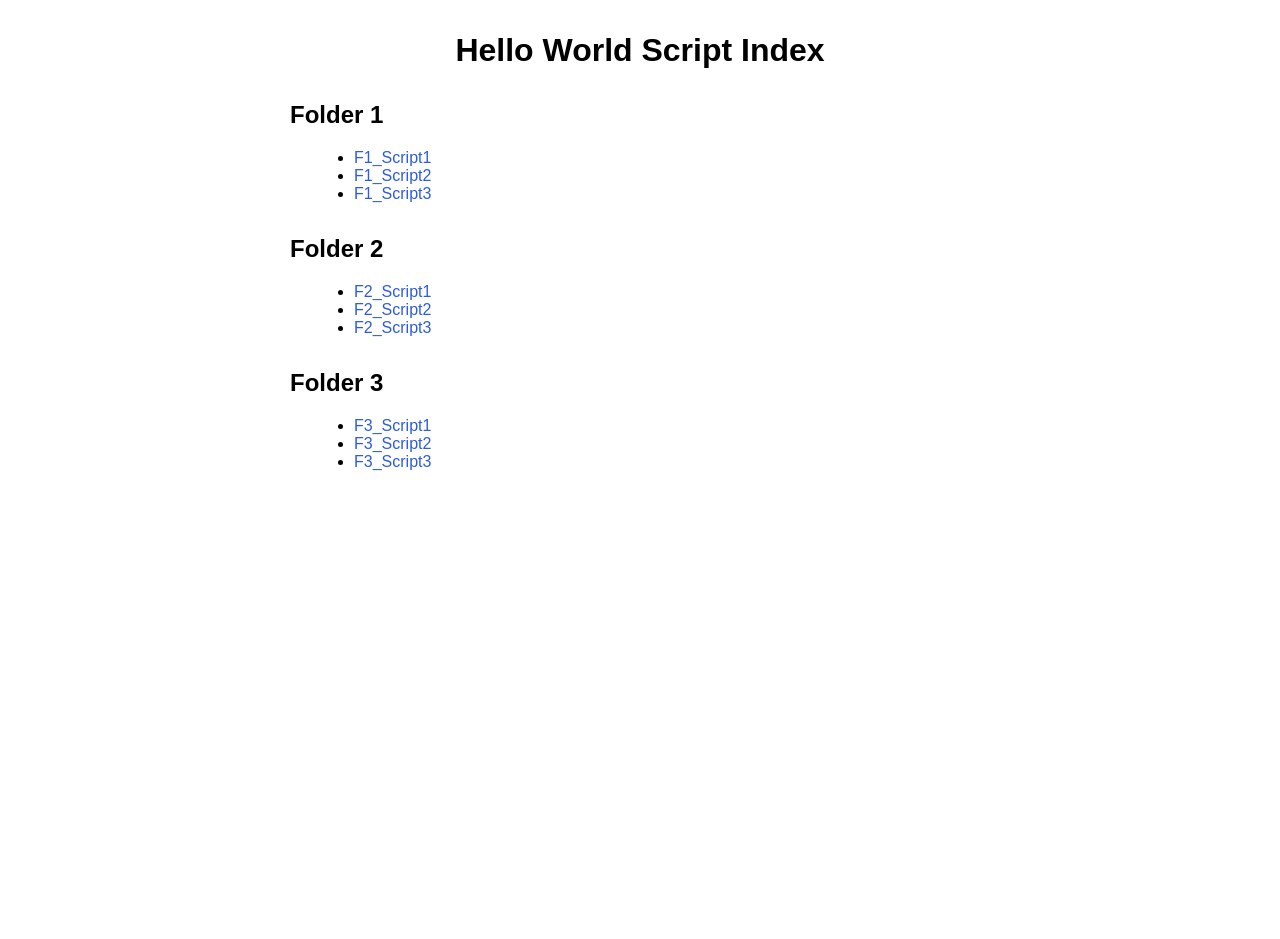
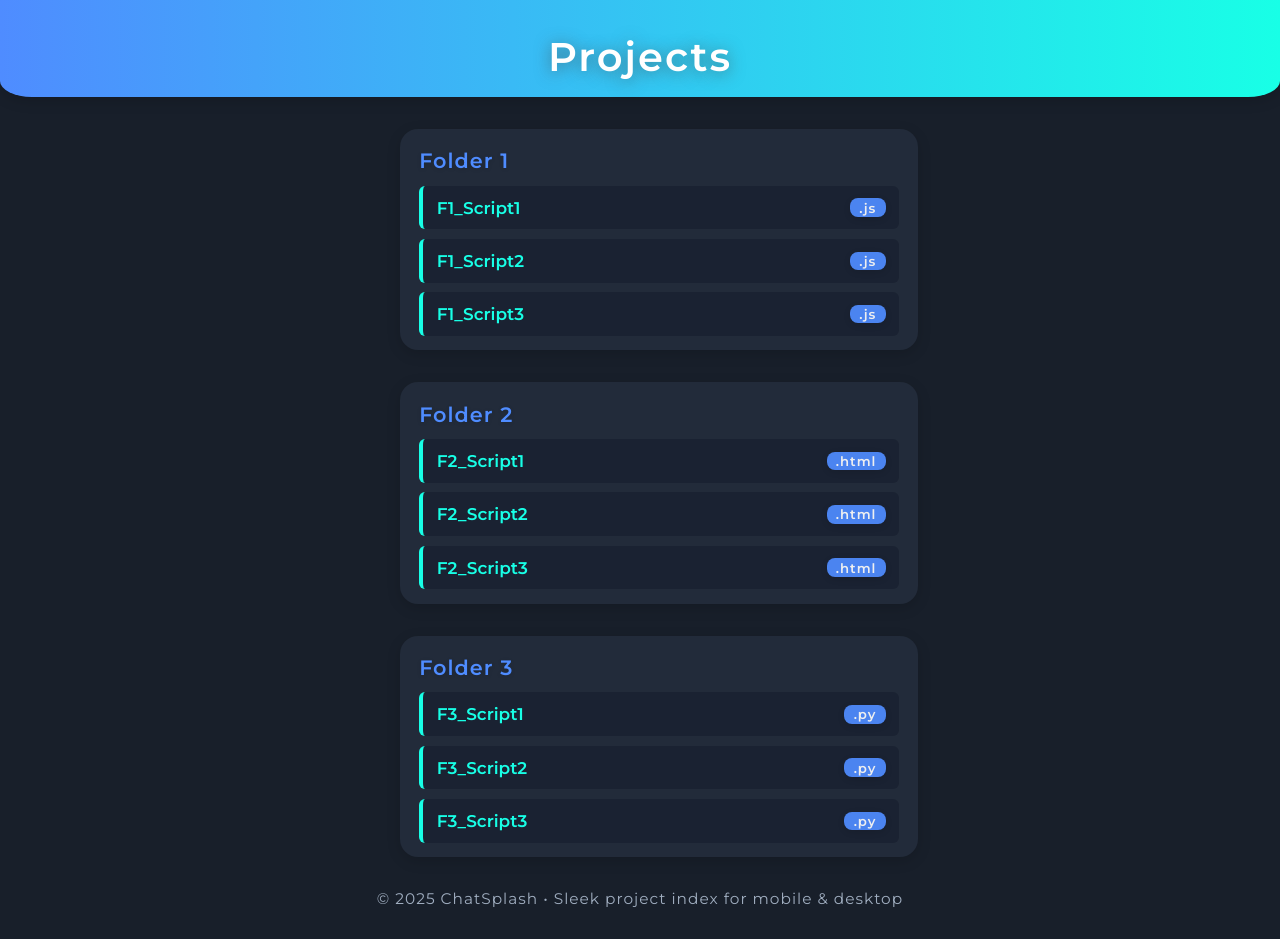
Before and after one commit to ChatSplash/Test_Repo, a plain HTML site: page index.html in a window 1280 px wide. Before the commit the page ends 800 px from the top, so only its background shows below. Drawn offline with Linux system fonts and the light colour scheme.

Commit message:
Update index.html

```diff
--- a/index.html
+++ b/index.html
@@ -2,45 +2,227 @@
 <html lang="en">
 <head>
   <meta charset="UTF-8">
-  <title>Hello World Script Index</title>
-  <meta name="viewport" content="width=device-width, initial-scale=1">
+  <title>Projects</title>
+  <meta name="viewport" content="width=device-width, initial-scale=1, maximum-scale=1">
+  <link href="https://fonts.googleapis.com/css?family=Montserrat:600,400&display=swap" rel="stylesheet">
   <style>
-    body { font-family: Arial, sans-serif; max-width: 700px; margin: 2em auto; }
-    h1 { text-align: center; }
-    .folder { margin-top: 2em; }
-    .scripts { margin-left: 1.5em; }
-    a { color: #2d5be3; text-decoration: none; }
-    a:hover { text-decoration: underline; }
+    :root {
+      --primary: #4f8cff;
+      --background: #181f2a;
+      --card: #222b3a;
+      --accent: #18ffe6;
+      --text: #ffffff;
+      --fade: #a0aec0;
+      --shadow: 0 4px 14px rgba(0,0,0,0.15);
+    }
+    html, body {
+      height: 100%;
+      margin: 0;
+      padding: 0;
+      background: var(--background);
+      color: var(--text);
+      font-family: 'Montserrat', Arial, sans-serif;
+      min-height: 100vh;
+    }
+    body {
+      display: flex;
+      flex-direction: column;
+      align-items: center;
+      min-height: 100vh;
+      padding: 0;
+      margin: 0;
+    }
+    header {
+      width: 100%;
+      background: linear-gradient(90deg, var(--primary), var(--accent));
+      padding: 2rem 0 1rem 0;
+      border-bottom-left-radius: 2em 1em;
+      border-bottom-right-radius: 2em 1em;
+      box-shadow: var(--shadow);
+      margin-bottom: 2rem;
+    }
+    h1 {
+      margin: 0;
+      padding: 0;
+      text-align: center;
+      font-size: 2.5rem;
+      letter-spacing: 2px;
+      font-weight: 800;
+      color: #fff;
+      text-shadow: 0 2px 16px #4449;
+    }
+    .container {
+      width: 96vw;
+      max-width: 480px;
+      display: flex;
+      flex-direction: column;
+      align-items: center;
+      gap: 2rem;
+      margin-bottom: 2rem;
+    }
+    .folder {
+      width: 100%;
+      background: var(--card);
+      border-radius: 18px;
+      box-shadow: var(--shadow);
+      padding: 1.2rem 1.2rem 0.9rem 1.2rem;
+      margin: 0 auto;
+      transition: transform 0.12s;
+    }
+    .folder:hover {
+      transform: scale(1.015) translateY(-2px);
+      box-shadow: 0 6px 20px #0003;
+    }
+    .folder-title {
+      font-size: 1.3rem;
+      color: var(--primary);
+      font-weight: 700;
+      margin-bottom: 0.6em;
+      letter-spacing: 1px;
+      text-shadow: 0 1px 4px #0002;
+    }
+    .scripts {
+      list-style: none;
+      padding: 0;
+      margin: 0;
+      display: flex;
+      flex-direction: column;
+      gap: 0.6em;
+    }
+    .scripts li {
+      border-left: 4px solid var(--accent);
+      background: #192030c7;
+      border-radius: 6px;
+      margin: 0;
+      padding: 0.7em 0.8em;
+      font-size: 1.06rem;
+      display: flex;
+      align-items: center;
+      transition: background 0.12s;
+    }
+    .scripts li:hover {
+      background: #252f43;
+    }
+    .scripts a {
+      color: var(--accent);
+      text-decoration: none;
+      font-weight: 600;
+      transition: color 0.16s;
+      font-family: inherit;
+      font-size: inherit;
+    }
+    .scripts a:active, .scripts a:focus {
+      color: var(--primary);
+    }
+    .badge {
+      margin-left: auto;
+      background: var(--primary);
+      color: #fff;
+      border-radius: 8px;
+      padding: 0.1em 0.7em;
+      font-size: 0.78em;
+      font-weight: 700;
+      letter-spacing: 1px;
+      opacity: 0.93;
+      box-shadow: 0 2px 8px #0002;
+      user-select: none;
+    }
+    @media (max-width: 600px) {
+      h1 {
+        font-size: 2rem;
+      }
+      .container {
+        max-width: 98vw;
+        gap: 1.3rem;
+      }
+      .folder {
+        padding: 0.8rem 0.5rem 0.7rem 0.7rem;
+      }
+      .folder-title {
+        font-size: 1.07rem;
+      }
+    }
+    @media (max-width: 400px) {
+      .container {
+        max-width: 100vw;
+        padding: 0 2px;
+      }
+      .folder {
+        padding-left: 0.3rem;
+        padding-right: 0.3rem;
+      }
+    }
+    footer {
+      margin-top: auto;
+      text-align: center;
+      font-size: 0.96em;
+      color: var(--fade);
+      padding-bottom: 2em;
+      letter-spacing: 1px;
+    }
   </style>
 </head>
 <body>
-  <h1>Hello World Script Index</h1>
-
-  <div class="folder">
-    <h2>Folder 1</h2>
-    <ul class="scripts">
-      <li><a href="Folder1/F1_Script1" target="_blank">F1_Script1</a></li>
-      <li><a href="Folder1/F1_Script2" target="_blank">F1_Script2</a></li>
-      <li><a href="Folder1/F1_Script3" target="_blank">F1_Script3</a></li>
-    </ul>
-  </div>
-
-  <div class="folder">
-    <h2>Folder 2</h2>
-    <ul class="scripts">
-      <li><a href="Folder2/F2_Script1" target="_blank">F2_Script1</a></li>
-      <li><a href="Folder2/F2_Script2" target="_blank">F2_Script2</a></li>
-      <li><a href="Folder2/F2_Script3" target="_blank">F2_Script3</a></li>
-    </ul>
-  </div>
-
-  <div class="folder">
-    <h2>Folder 3</h2>
-    <ul class="scripts">
-      <li><a href="Folder3/F3_Script1" target="_blank">F3_Script1</a></li>
-      <li><a href="Folder3/F3_Script2" target="_blank">F3_Script2</a></li>
-      <li><a href="Folder3/F3_Script3" target="_blank">F3_Script3</a></li>
-    </ul>
-  </div>
+  <header>
+    <h1>Projects</h1>
+  </header>
+  <main class="container">
+    <section class="folder">
+      <div class="folder-title">Folder 1</div>
+      <ul class="scripts">
+        <li>
+          <a href="Folder1/F1_Script1" target="_blank">F1_Script1</a>
+          <span class="badge">.js</span>
+        </li>
+        <li>
+          <a href="Folder1/F1_Script2" target="_blank">F1_Script2</a>
+          <span class="badge">.js</span>
+        </li>
+        <li>
+          <a href="Folder1/F1_Script3" target="_blank">F1_Script3</a>
+          <span class="badge">.js</span>
+        </li>
+      </ul>
+    </section>
+    <section class="folder">
+      <div class="folder-title">Folder 2</div>
+      <ul class="scripts">
+        <li>
+          <a href="Folder2/F2_Script1" target="_blank">F2_Script1</a>
+          <span class="badge">.html</span>
+        </li>
+        <li>
+          <a href="Folder2/F2_Script2" target="_blank">F2_Script2</a>
+          <span class="badge">.html</span>
+        </li>
+        <li>
+          <a href="Folder2/F2_Script3" target="_blank">F2_Script3</a>
+          <span class="badge">.html</span>
+        </li>
+      </ul>
+    </section>
+    <section class="folder">
+      <div class="folder-title">Folder 3</div>
+      <ul class="scripts">
+        <li>
+          <a href="Folder3/F3_Script1" target="_blank">F3_Script1</a>
+          <span class="badge">.py</span>
+        </li>
+        <li>
+          <a href="Folder3/F3_Script2" target="_blank">F3_Script2</a>
+          <span class="badge">.py</span>
+        </li>
+        <li>
+          <a href="Folder3/F3_Script3" target="_blank">F3_Script3</a>
+          <span class="badge">.py</span>
+        </li>
+      </ul>
+    </section>
+  </main>
+  <footer>
+    <div>
+      &copy; 2025 ChatSplash &bull; Sleek project index for mobile &amp; desktop
+    </div>
+  </footer>
 </body>
 </html>
```
